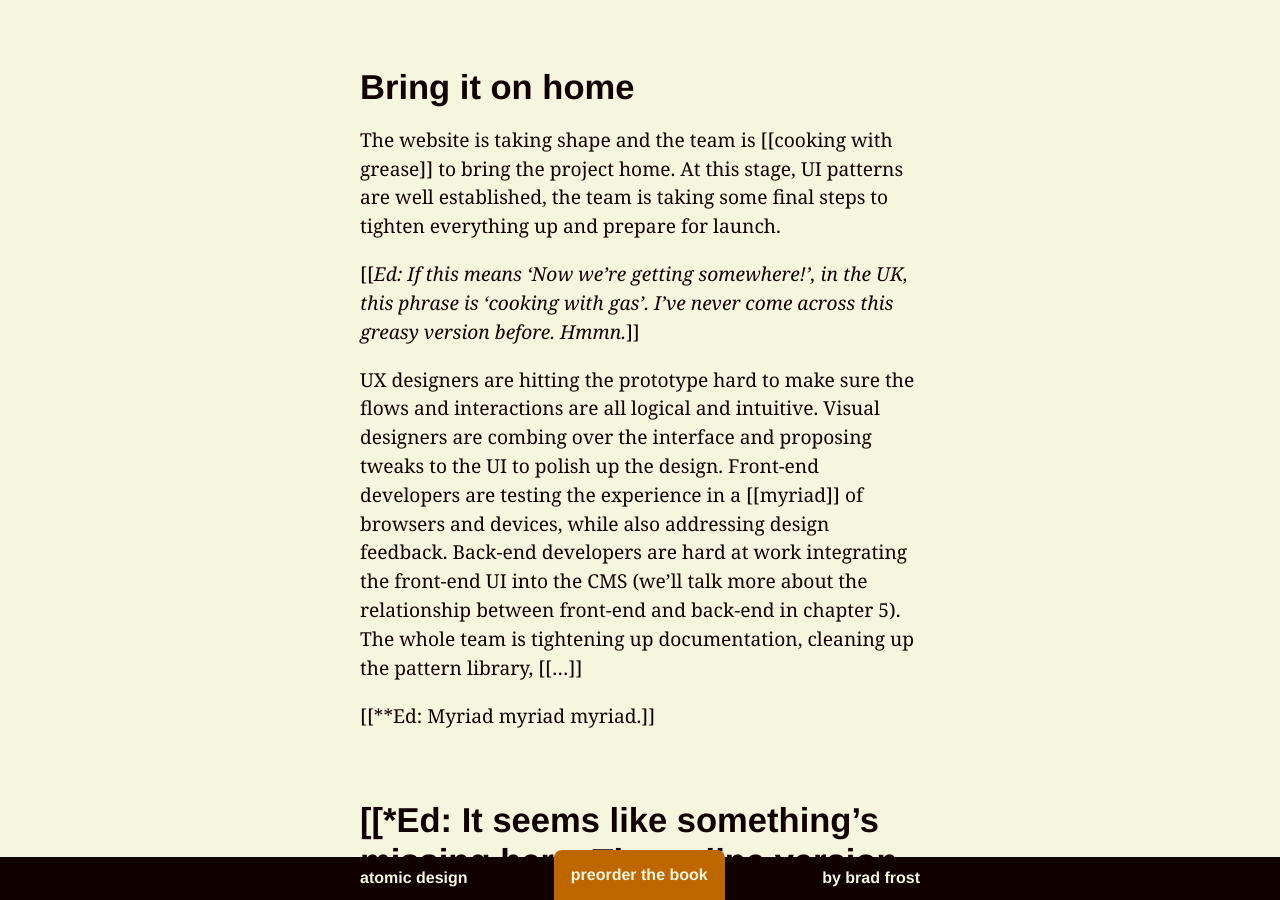
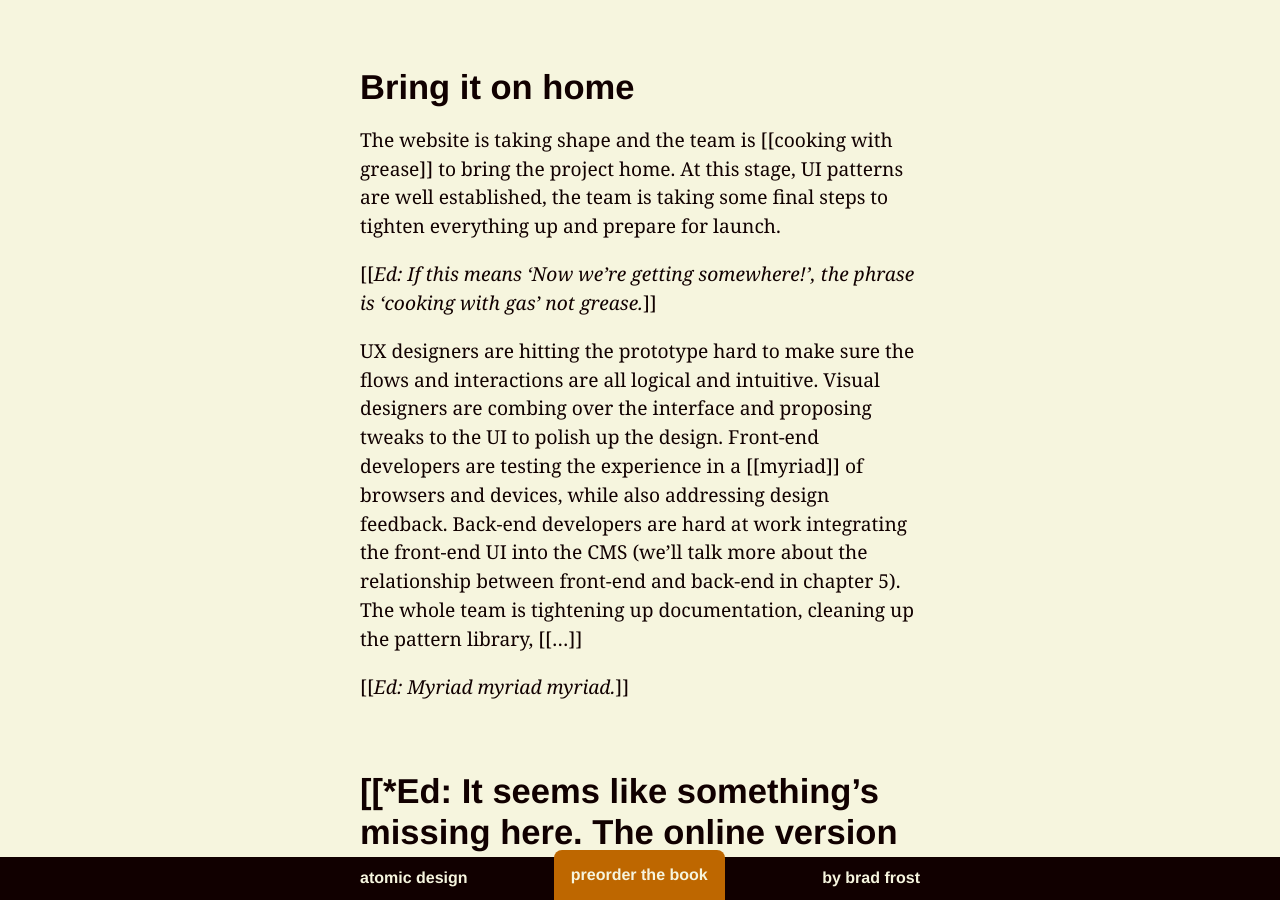
Before and after one commit to bradfrost/atomic-design, a Jekyll site: the page built from chapter-4.md, in a window 1280 px wide and 900 px high, scrolled down 61597 px. Built offline with Jekyll 4.4.1, drawn with Linux system fonts in a browser that asks for light colours.

Commit message:
Edits complete.

```diff
--- a/chapter-4.md
+++ b/chapter-4.md
@@ -516,11 +516,11 @@ Static comps can be great for shaping the overall aesthetic direction of a templ
 ## Bring it on home
 The website is taking shape and the team is [[cooking with grease]] to bring the project home. At this stage, UI patterns are well established, the team is taking some final steps to tighten everything up and prepare for launch.
 
-[[*Ed: If this means ‘Now we're getting somewhere!’, in the UK, this phrase is ‘cooking with gas’. I've never come across this greasy version before. Hmmn.*]]
+[[*Ed: If this means ‘Now we're getting somewhere!’, the phrase is ‘cooking with gas’ not grease.*]]
 
 UX designers are hitting the prototype hard to make sure the flows and interactions are all logical and intuitive. Visual designers are combing over the interface and proposing tweaks to the UI to polish up the design. Front-end developers are testing the experience in a [[myriad]] of browsers and devices, while also addressing design feedback. Back-end developers are hard at work integrating the front-end UI into the CMS (we'll talk more about the relationship between front-end and back-end in chapter 5). The whole team is tightening up documentation, cleaning up the pattern library, [[...]]
 
-[[**Ed: Myriad myriad myriad.]]
+[[*Ed: Myriad myriad myriad.*]]
 
 [[*Ed: It seems like something's missing here. The online version has the following:
 ------------
```
